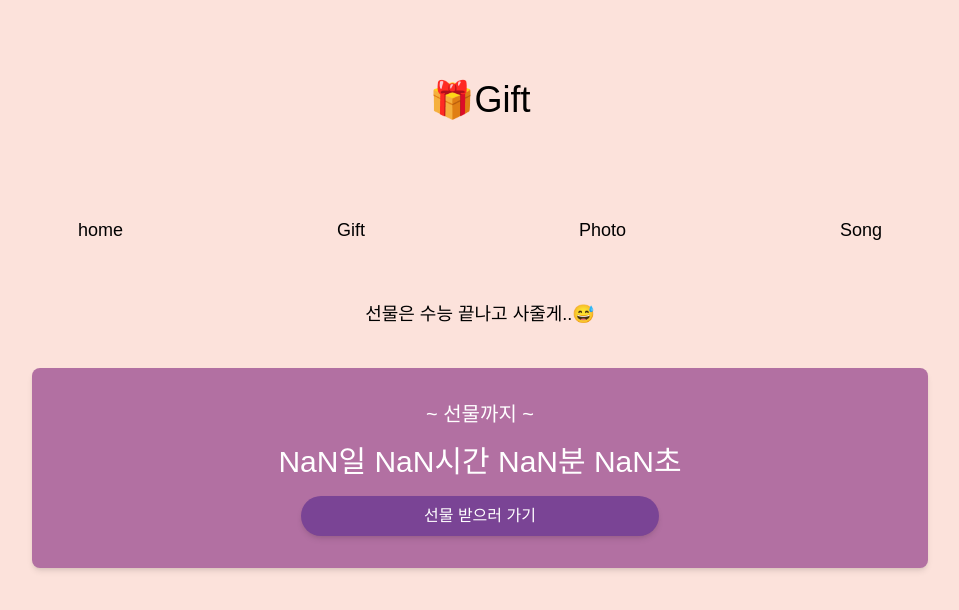
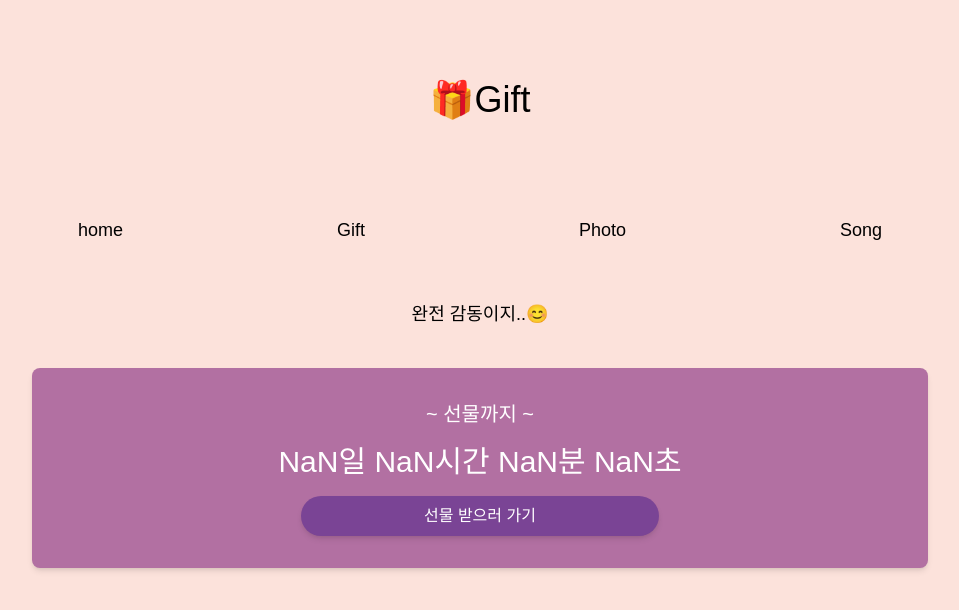
Before and after one commit to m0-jin/app, a Next.js app: page /gift in a window 1280 px wide. Shown: the top 610 px of the page, without its empty margins (160-1119 px from the left). Built offline with nearby package versions, Linux system fonts and the light colour scheme; a web font is replaced by a local one.

Commit message:
Update gift.tsx

```diff
--- a/pages/gift.tsx
+++ b/pages/gift.tsx
@@ -8,7 +8,7 @@ const Gift = () => {
       <span className="title py-20">🎁Gift</span>
       <Bar />
       <span className="font-kangwon-light text-lg py-10">
-        선물은 수능 끝나고 사줄게..😅
+      완전 감동이지..😊
       </span>
       <Timer />
     </div>
```
